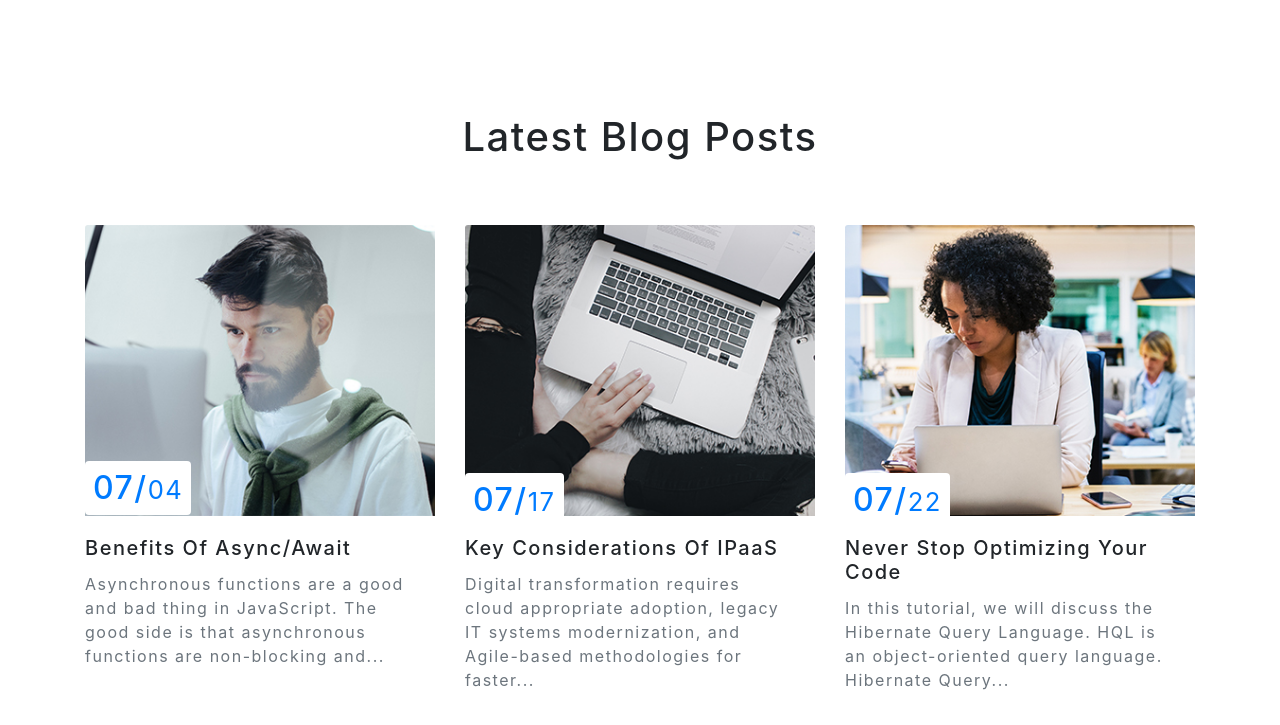
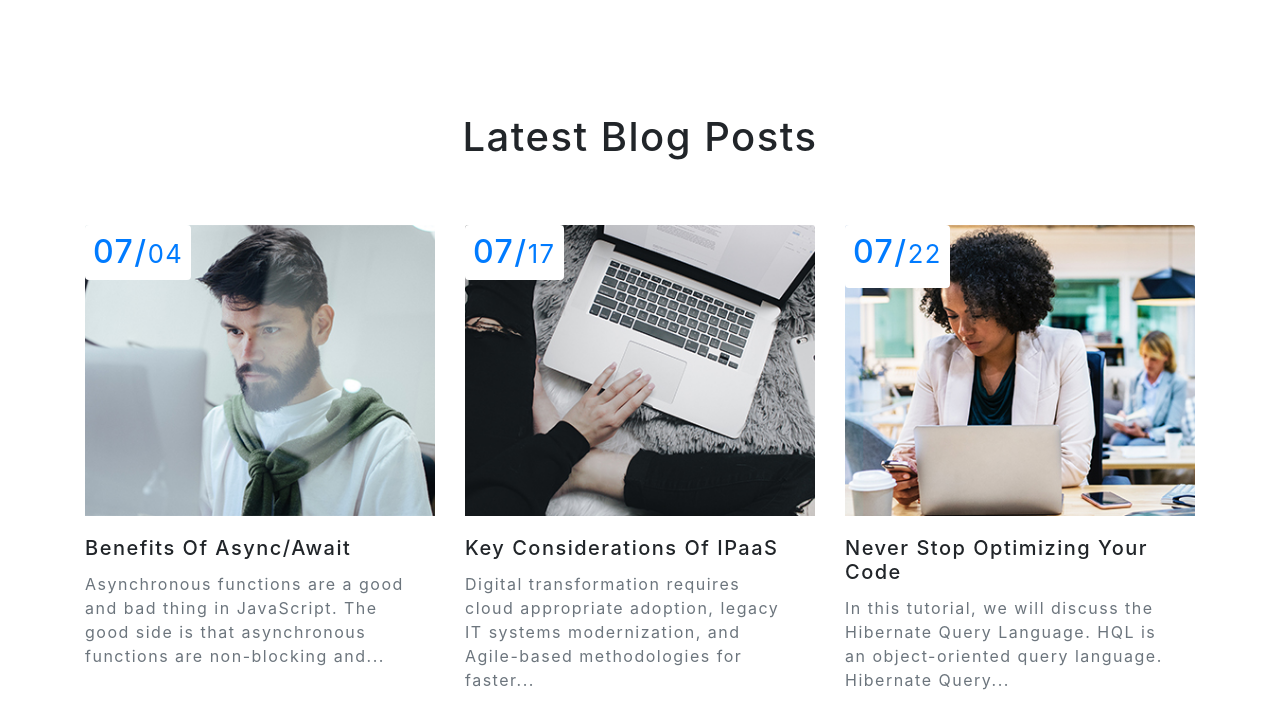
Before and after one commit to nitaisutradhar/Ratherapp, a plain HTML site: page index.html in a window 1280 px wide. Shown: the part 6871-7596 px from the top of the page. Drawn offline with Linux system fonts and the light colour scheme.

Commit message:
Update global.css

```diff
--- a/css/global.css
+++ b/css/global.css
@@ -45,9 +45,6 @@ section{
 }
 .right-0{
 	right:0;
-}
-.bottom-0{
-	top: 51%;
 }
 .card-img-overlay-hover{
 	visibility:hidden;
```
